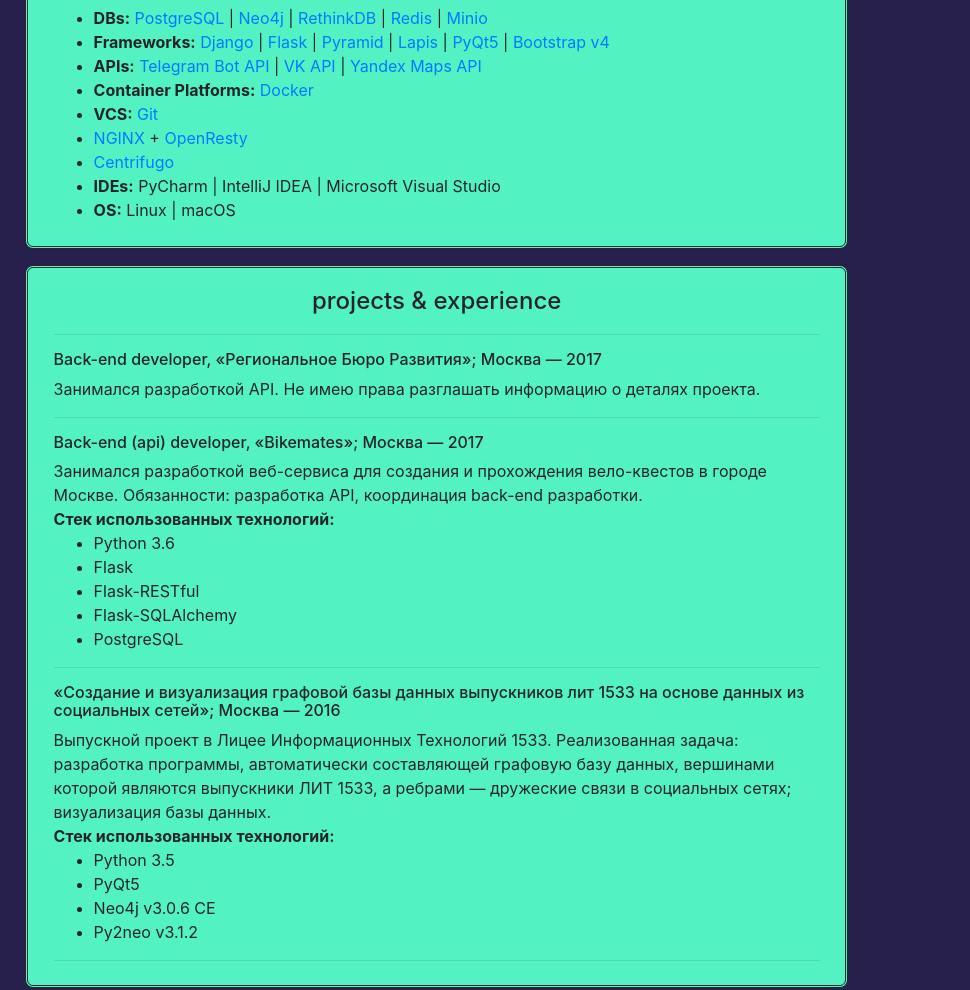
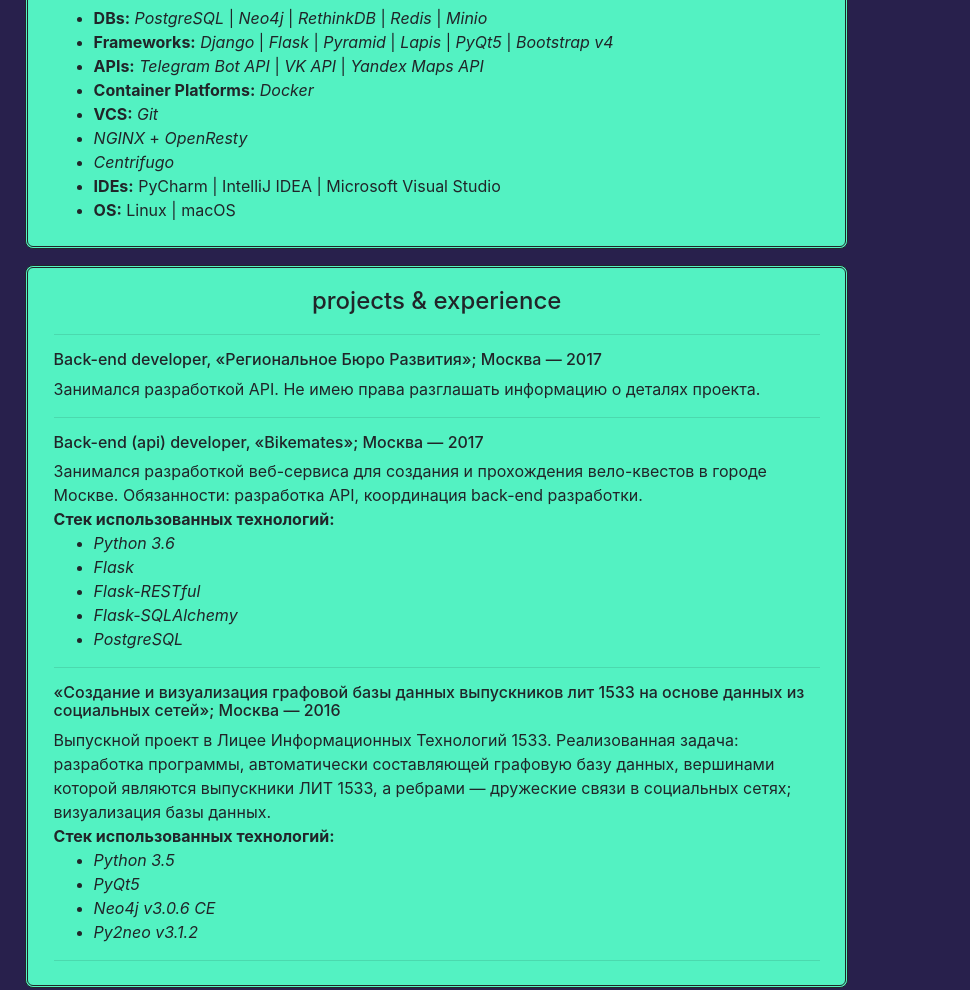
Before and after one commit to cs173/info_html, a plain HTML site: page about.html in a window 1280 px wide. Shown: the part 400-1390 px from the top of the page, 310-1280 px from the left. Drawn offline with nearby package versions, Linux system fonts and the light colour scheme.

Commit message:
feat: links good

```diff
--- a/about.html
+++ b/about.html
@@ -73,40 +73,40 @@
                             <ul>
                                 <li>
                                     <b>DBs:</b>
-                                    <a target="_balnk" href="https://www.postgresql.org">PostgreSQL</a> |
-                                    <a target="_balnk" href="https://neo4j.com/product/">Neo4j</a> |
-                                    <a target="_balnk" href="https://rethinkdb.com">RethinkDB</a> |
-                                    <a target="_balnk" href="https://redis.io">Redis</a> |
-                                    <a target="_balnk" href="https://minio.io">Minio</a>
+                                    <a class="link-undecorated" target="_balnk" href="https://www.postgresql.org">PostgreSQL</a> |
+                                    <a class="link-undecorated" target="_balnk" href="https://neo4j.com/product/">Neo4j</a> |
+                                    <a class="link-undecorated" target="_balnk" href="https://rethinkdb.com">RethinkDB</a> |
+                                    <a class="link-undecorated" target="_balnk" href="https://redis.io">Redis</a> |
+                                    <a class="link-undecorated" target="_balnk" href="https://minio.io">Minio</a>
                                 </li>
                                 <li>
                                     <b>Frameworks:</b>
-                                    <a target="_balnk" href="https://www.djangoproject.com">Django</a> |
-                                    <a target="_balnk" href="http://flask.pocoo.org">Flask</a> |
-                                    <a target="_balnk" href="https://trypyramid.com">Pyramid</a> |
-                                    <a target="_balnk" href="http://leafo.net/lapis/">Lapis</a> |
-                                    <a target="_balnk" href="https://www.riverbankcomputing.com/software/pyqt/intro">PyQt5</a> |
-                                    <a target="_balnk" href="https://getbootstrap.com/docs/4.0">Bootstrap v4</a>
+                                    <a class="link-undecorated" target="_balnk" href="https://www.djangoproject.com">Django</a> |
+                                    <a class="link-undecorated" target="_balnk" href="http://flask.pocoo.org">Flask</a> |
+                                    <a class="link-undecorated" target="_balnk" href="https://trypyramid.com">Pyramid</a> |
+                                    <a class="link-undecorated" target="_balnk" href="http://leafo.net/lapis/">Lapis</a> |
+                                    <a class="link-undecorated" target="_balnk" href="https://www.riverbankcomputing.com/software/pyqt/intro">PyQt5</a> |
+                                    <a class="link-undecorated" target="_balnk" href="https://getbootstrap.com/docs/4.0">Bootstrap v4</a>
                                 </li>
                                 <li>
                                     <b>APIs:</b>
-                                    <a target="_blank" href="https://core.telegram.org/bots/api">Telegram Bot API</a> |
-                                    <a target="_blank" href="https://vk.com/dev">VK API</a> |
-                                    <a target="_blank" href="https://tech.yandex.ru/MAPS/">Yandex Maps API</a>
+                                    <a class="link-undecorated" target="_blank" href="https://core.telegram.org/bots/api">Telegram Bot API</a> |
+                                    <a class="link-undecorated" target="_blank" href="https://vk.com/dev">VK API</a> |
+                                    <a class="link-undecorated" target="_blank" href="https://tech.yandex.ru/MAPS/">Yandex Maps API</a>
                                 </li>
                                 <li>
                                     <b>Container Platforms:</b>
-                                    <a target="_blank" href="https://www.docker.com">Docker</a>
+                                    <a class="link-undecorated" target="_blank" href="https://www.docker.com">Docker</a>
                                 </li>
                                 <li>
                                     <b>VCS:</b>
-                                    <a target="_blank" href="https://git-scm.com">Git</a>
+                                    <a class="link-undecorated" target="_blank" href="https://git-scm.com">Git</a>
                                 </li>
                                 <li>
-                                    <a target="_blank" href="https://www.nginx.com">NGINX</a> + <a target="_blank" href="http://openresty.org/en/">OpenResty</a>
+                                    <a class="link-undecorated" target="_blank" href="https://www.nginx.com">NGINX</a> + <a class="link-undecorated" target="_blank" href="http://openresty.org/en/">OpenResty</a>
                                 </li>
                                 <li>
-                                    <a target="_blank" href="https://github.com/centrifugal/centrifugo">Centrifugo</a>
+                                    <a class="link-undecorated" target="_blank" href="https://github.com/centrifugal/centrifugo">Centrifugo</a>
                                 </li>
                                 <li>
                                     <b>IDEs:</b> PyCharm | IntelliJ IDEA | Microsoft Visual Studio
@@ -130,11 +130,11 @@
                             Занимался разработкой веб-сервиса для создания и прохождения вело-квестов в городе Москве. Обязанности: разработка API, координация back-end разработки. <br>
                             <b>Стек использованных технологий:</b>
                             <ul>
-                                <li>Python 3.6</li>
-                                <li>Flask</li>
-                                <li>Flask-RESTful</li>
-                                <li>Flask-SQLAlchemy</li>
-                                <li>PostgreSQL</li>
+                                <li><a class="link-undecorated" target="_balnk" href="https://www.python.org">Python 3.6</a></li>
+                                <li><a class="link-undecorated" target="_balnk" href="http://flask.pocoo.org">Flask</a></li>
+                                <li><a class="link-undecorated" target="_balnk" href="http://flask-restful.readthedocs.io/en/latest/">Flask-RESTful</a></li>
+                                <li><a class="link-undecorated" target="_balnk" href="http://flask-sqlalchemy.pocoo.org/2.3/">Flask-SQLAlchemy</a></li>
+                                <li><a class="link-undecorated" target="_balnk" href="https://www.postgresql.org">PostgreSQL</a></li>
                             </ul>
                             <hr>
                             <h6>«Создание и визуализация графовой базы данных выпускников лит 1533 на основе данных из социальных сетей»; Москва — 2016</h6>
@@ -142,10 +142,10 @@
                             Реализованная задача: разработка программы, автоматически составляющей графовую базу данных, вершинами которой являются выпускники ЛИТ 1533, а ребрами — дружеские связи в социальных сетях; визуализация базы данных. <br>
                             <b>Стек использованных технологий:</b>
                             <ul>
-                                <li>Python 3.5</li>
-                                <li>PyQt5</li>
-                                <li>Neo4j v3.0.6 CE</li>
-                                <li>Py2neo v3.1.2</li>
+                                <li><a class="link-undecorated" target="_balnk" href="https://www.python.org">Python 3.5</a></li>
+                                <li><a class="link-undecorated" target="_balnk" href="https://www.riverbankcomputing.com/software/pyqt/intro">PyQt5</a></li>
+                                <li><a class="link-undecorated" target="_balnk" href="https://neo4j.com/product/">Neo4j v3.0.6 CE</a></li>
+                                <li><a class="link-undecorated" target="_balnk" href="http://py2neo.org/v3/">Py2neo v3.1.2</a></li>
                             </ul>
                             <hr>
                         </p>
@@ -155,19 +155,17 @@
                     <div class="section">
                         <h4 class="header">education</h4>
                         <p class="text">
-                            2017 – present time: <a href="https://www.hse.ru/ba/cosec/">National Research University Higher School of Economics, department of Computer Security</a> <br> 2014 – 2017: <a href="https://informatics.ru/yandex/">Yandex Programming School, speciality "Industrial Programming"</a>                            <br>
+                            2017 – present time: <a class="link-undecorated" target="_blank" href="https://www.hse.ru/ba/cosec/">National Research University Higher School of Economics, department of Computer Security</a>
+                            <hr>
+                            2014 – 2017: <a class="link-undecorated" target="_blank" href="https://informatics.ru/yandex/">Yandex Programming School, speciality "Industrial Programming"</a>
                         </p>
                         <audio src="audio.mp3" controls></audio>
                         <iframe width="100%" height="360" src="https://www.youtube.com/embed/K9qMm3JbOH0" frameborder="0" allowfullscreen></iframe>
                     </div>
                 </div>
             </div>
-            <div class="col-xl-1">
-
-            </div>
-
+            <div class="col-xl-1"></div>
         </div>
-
     </div>
 </body>
 
--- a/styles.css
+++ b/styles.css
@@ -52,6 +52,16 @@ html, body {
     border-color: #53F2C2;
 }
 
+.link-undecorated {
+    color: #212529;
+    font-style: italic;
+}
+
+.link-undecorated:hover {
+    color: #212529;
+    /*text-decoration: none;*/
+}
+
 .contact {
     margin-top: 1vh;
     margin-bottom: 1vh;
```
